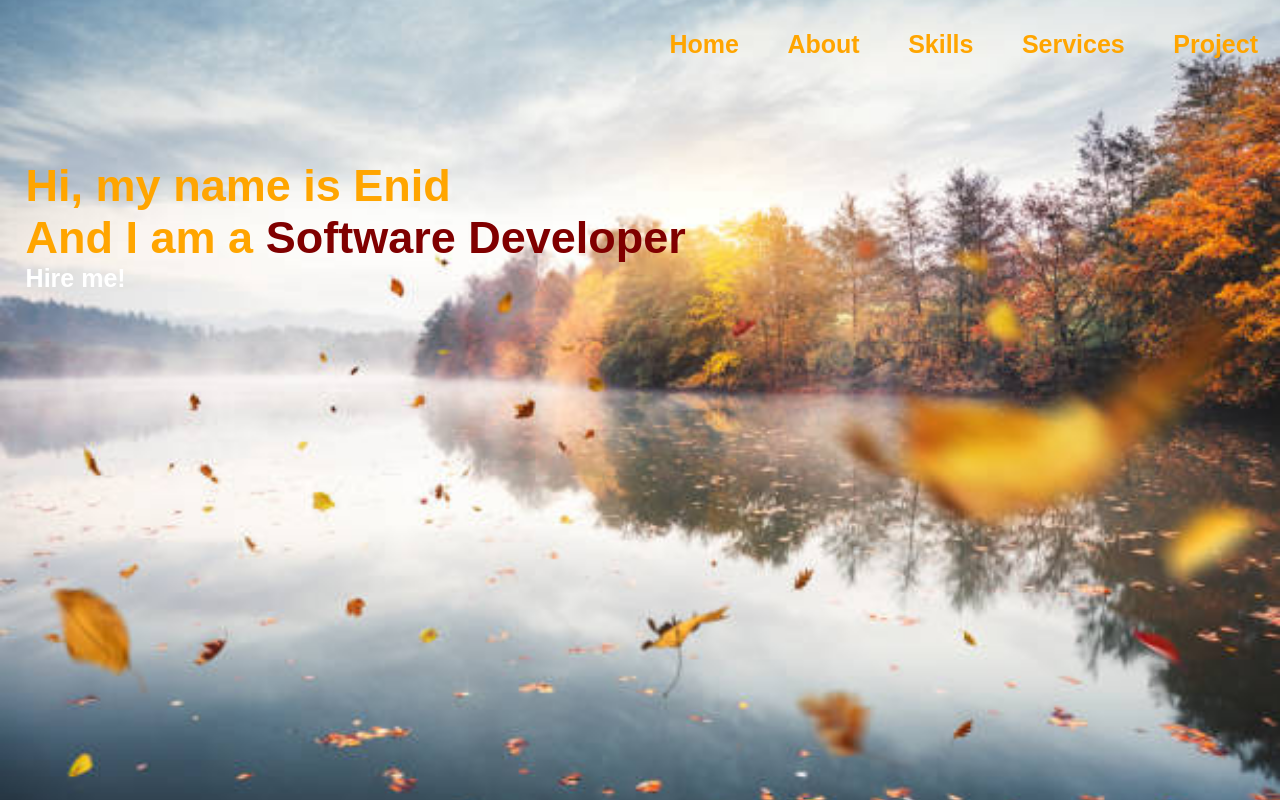
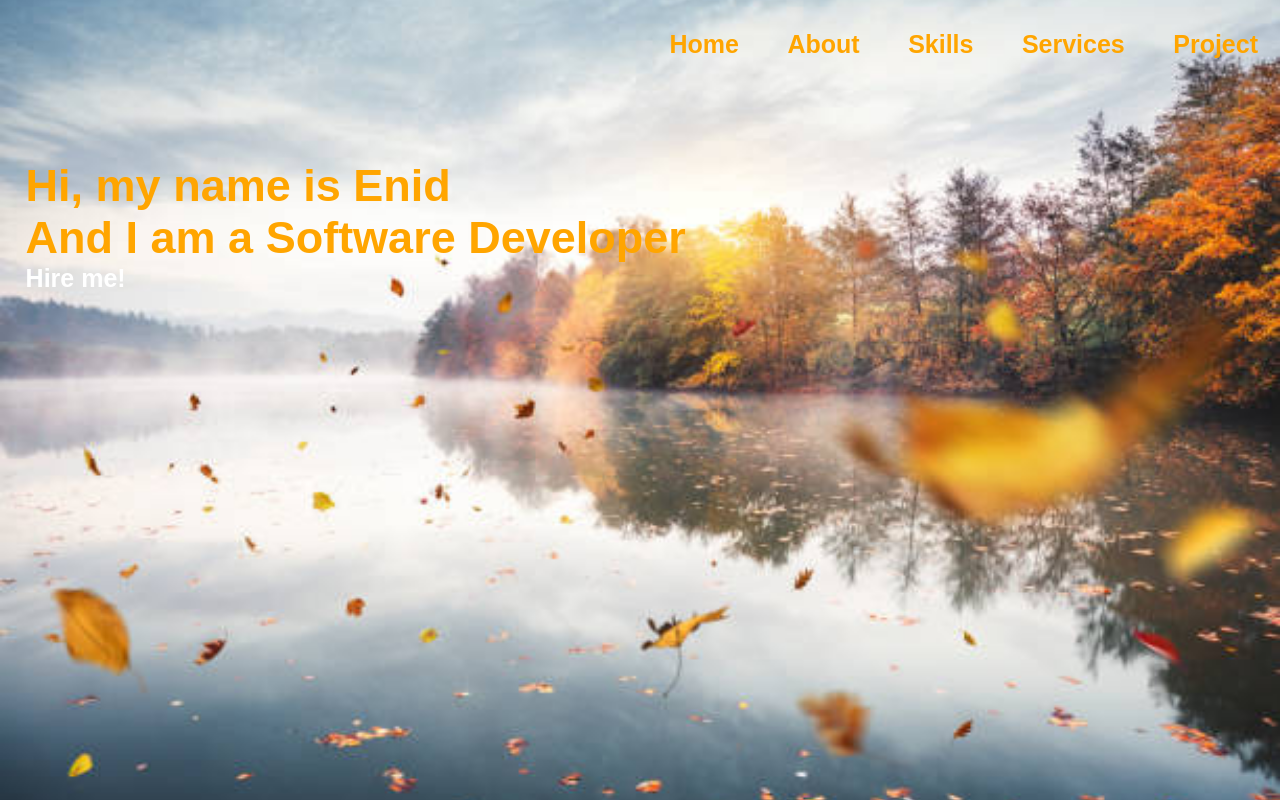
Before and after one commit to MissDine/-Portfolio-project, a plain HTML site: page index.html in a window 1280 px wide. Drawn offline with Linux system fonts and the light colour scheme.

Commit message:
Added file

```diff
--- a/index.html
+++ b/index.html
@@ -23,9 +23,10 @@
             </div>
             <div class="title">
                 <h1>Hi, my name is Enid</h1>
-                <h1>And I am a <span>Software Developer</span></h1>
+                <h1>And I am a Software Developer</h1>
                 <p>Hire me!</p>
             </div>
         </div>
+        <script src="index.js"></script>
 </body>
 </html>
--- a/style.css
+++ b/style.css
@@ -57,9 +57,3 @@ p{
     font-weight: 900;
     font-style: normal;
 }
-span{
-    font-size: 45px;
-    color: maroon;
-    font-weight: 900;
-    font-style: normal;
-}
```
Also changed, not shown: index.js (added), porrt.jpg (deleted).
